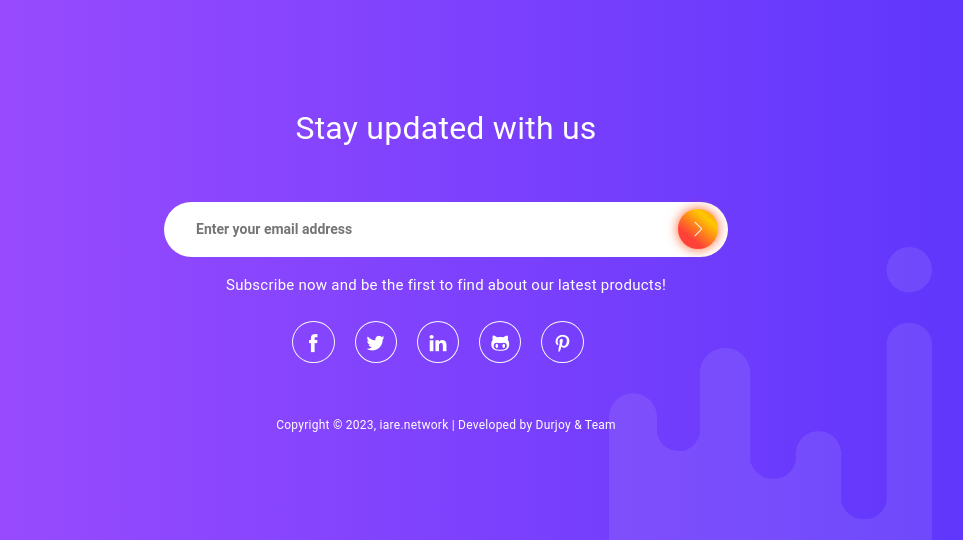
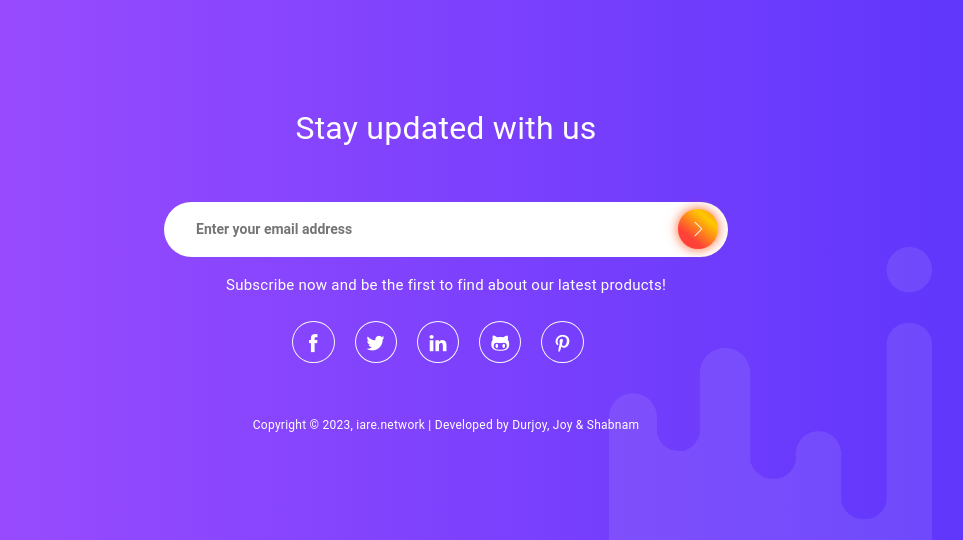
Before and after one commit to dee4git/iaredj2, a Django app: page /contents/set-profile in a window 1280 px wide. Shown: the part 894-1434 px from the top of the page, without its empty margins (194-1157 px from the left). Run offline with Django 3.2, Linux system fonts and the light colour scheme; a user stored in the database is signed in; data comes from the database, SQL or seed files in the repository; both versions use the stored data as it was after the commit; some libraries are stand-ins or nearby versions.

Commit message:
nothing much

```diff
--- a/templates/navbar.html
+++ b/templates/navbar.html
@@ -162,7 +162,7 @@
             <li class="animated" data-animation="fadeInUpShorter" data-animation-delay="0.8s"><a href="#" title="GitHub" class="btn btn-outline-github rounded-circle"><i class="ti-github"></i></a></li>
             <li class="animated" data-animation="fadeInUpShorter" data-animation-delay="0.9s"><a href="#" title="Pintrest" class="btn btn-outline-pinterest rounded-circle"><i class="ti-pinterest"></i></a></li>
         </ul>
-        <span class="copyright animated" data-animation="fadeInUpShorter" data-animation-delay="1.0s">Copyright &copy; 2023, iare.network | Developed by<a href="http://github.com/dee4git" title="pixinvent"> Durjoy & Team</a></span>
+        <span class="copyright animated" data-animation="fadeInUpShorter" data-animation-delay="1.0s">Copyright &copy; 2023, iare.network | Developed by<a href="http://github.com/dee4git" title="pixinvent"> Durjoy, Joy & Shabnam</a></span>
     </div>
 </div>
 </footer>
```
Also changed, not shown: db.sqlite3.
